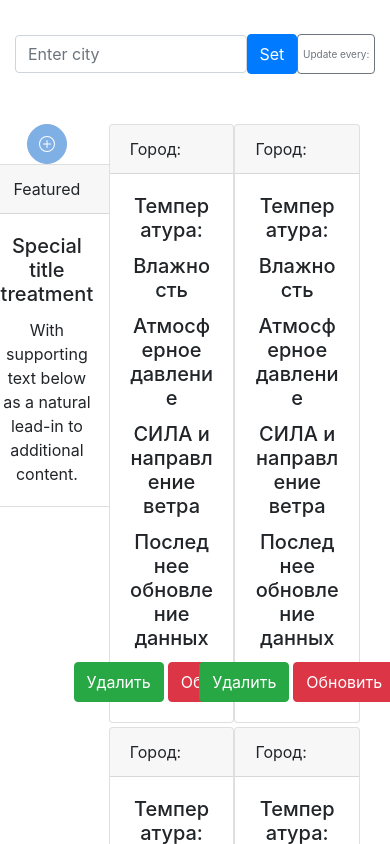
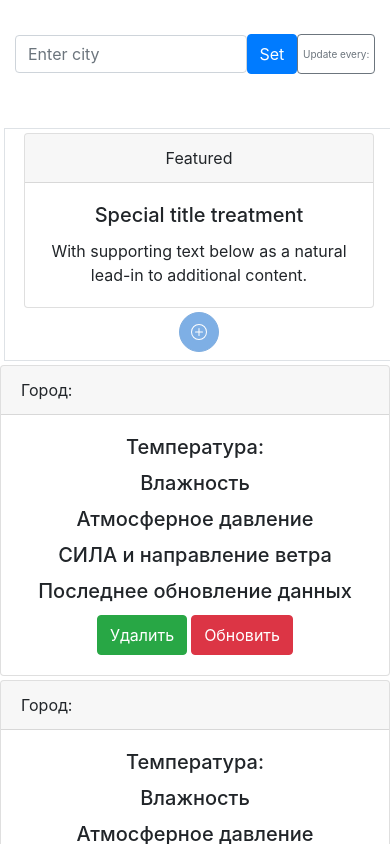
Before and after one commit to liveemax/test1, a React (Create React App) app: page / in a window 390 px wide. Shown: the top 844 px of the page. Built offline with nearby package versions, Linux system fonts and the light colour scheme.

Commit message:
3. Adapitive

```diff
--- a/src/component/Center/Asside/AddCard.tsx
+++ b/src/component/Center/Asside/AddCard.tsx
@@ -1,5 +1,5 @@
 import React, {Component} from "react";
-import {Button, Card} from "react-bootstrap";
+import { Card} from "react-bootstrap";
 import classes from "./aside.module.scss"
 
 
--- a/src/component/Center/Asside/Aside.tsx
+++ b/src/component/Center/Asside/Aside.tsx
@@ -1,5 +1,5 @@
 import React, {Component} from "react";
-import {Button, Card} from "react-bootstrap";
+import {Button} from "react-bootstrap";
 import classes from "./aside.module.scss"
 import {AddCard} from "./AddCard";
 
@@ -8,8 +8,9 @@ import {AddCard} from "./AddCard";
 export class Aside extends Component<{}> {
     render() {
         return (
-            <aside className={classes.root}>
-                <Button variant="primary" size="lg" active>
+            <aside className={`${classes.root} m-1`}>
+                <AddCard/>
+                <Button className={"m-1"} variant="primary" size="lg" active>
                     <svg xmlns="http://www.w3.org/2000/svg" width="16" height="16" fill="currentColor"
                          className="bi bi-plus-circle" viewBox="0 0 16 16">
                         <path d="M8 15A7 7 0 1 1 8 1a7 7 0 0 1 0 14zm0 1A8 8 0 1 0 8 0a8 8 0 0 0 0 16z"/>
@@ -17,7 +18,6 @@ export class Aside extends Component<{}> {
                             d="M8 4a.5.5 0 0 1 .5.5v3h3a.5.5 0 0 1 0 1h-3v3a.5.5 0 0 1-1 0v-3h-3a.5.5 0 0 1 0-1h3v-3A.5.5 0 0 1 8 4z"/>
                     </svg>
                 </Button>
-                <AddCard/>
             </aside>
         )
     }
--- a/src/component/Center/Center.tsx
+++ b/src/component/Center/Center.tsx
@@ -1,12 +1,14 @@
 import React, {Component} from "react";
 import {Aside} from "./Asside/Aside";
 import {Main} from "./Main/Main";
+import classes from "./center.module.scss"
+
 
 export class Center extends Component<{}> {
     render() {
         return (
-            <div className={"container-fluid pt-4 pl-0 d-flex "}>
-                <div className={"col-3 d-flex justify-content-center"}><Aside/></div>
+            <div className={`container pt-4 pl-0 d-flex ${classes.root}`}>
+                <div className={"col-lg-3 col-sm-4 col-12 d-flex justify-content-center m-1 border"}><Aside/></div>
                 <div><Main/></div>
             </div>
 
--- a/src/component/Center/Main/City/City.tsx
+++ b/src/component/Center/Main/City/City.tsx
@@ -1,10 +1,13 @@
 import React, {Component} from "react";
 import {Button, Card} from "react-bootstrap";
+import classes from "./city.module.scss"
+
 
 export class City extends Component<{}> {
+
     render() {
         return (
-                <Card className={"col-6 mb-1 d-flex p-0"}>
+                <Card className={`col-sm-12 mb-1 col-lg-6 mb-6 d-flex p-0 ${classes.root}`}>
                     <Card.Header >Город:</Card.Header>
                     <Card.Body className={"d-flex  flex-column text-center"}>
                         <Card.Title>Температура:</Card.Title>
@@ -18,8 +21,6 @@ export class City extends Component<{}> {
                         </div>
                     </Card.Body>
                 </Card>
-
-
         )
     }
 }
--- a/src/component/Center/Main/Main.tsx
+++ b/src/component/Center/Main/Main.tsx
@@ -1,11 +1,13 @@
 import React, {Component} from "react";
 import {City} from "./City/City";
+import classes from "./main.module.scss"
+
 
 export class Main extends Component<{}> {
 
     render() {
         return (
-            <main className={"d-flex flex-wrap container-fluid "}>
+            <main className={`d-flex flex-wrap container-fluid p-0 ${classes.root}`}>
                 <City/>
                 <City/>
                 <City/>
--- /dev/null
+++ b/src/component/Center/Main/main.module.scss
@@ -0,0 +1,3 @@
+.root{
+
+}
--- /dev/null
+++ b/src/component/Center/center.module.scss
@@ -0,0 +1,9 @@
+.root{
+
+}@media screen and (max-width: 576px) {
+  .root {
+    flex-direction: column;
+    margin: 0px;
+    padding-right: 0 !important;
+  }
+}
```
Also changed, not shown: src/component/Center/Main/City/city.module.scss (added).
